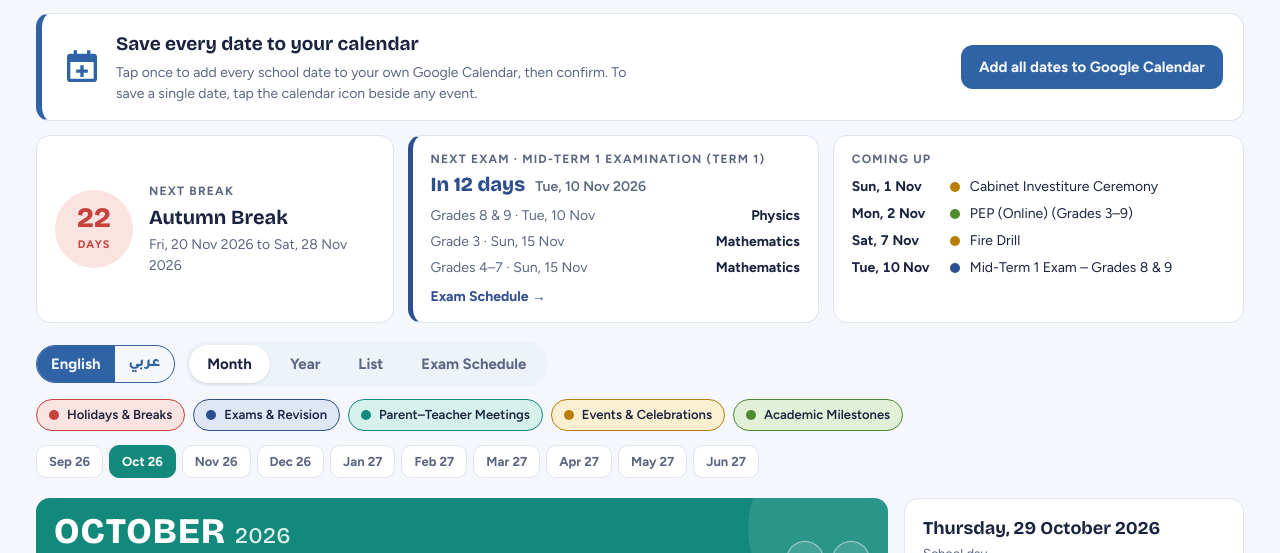
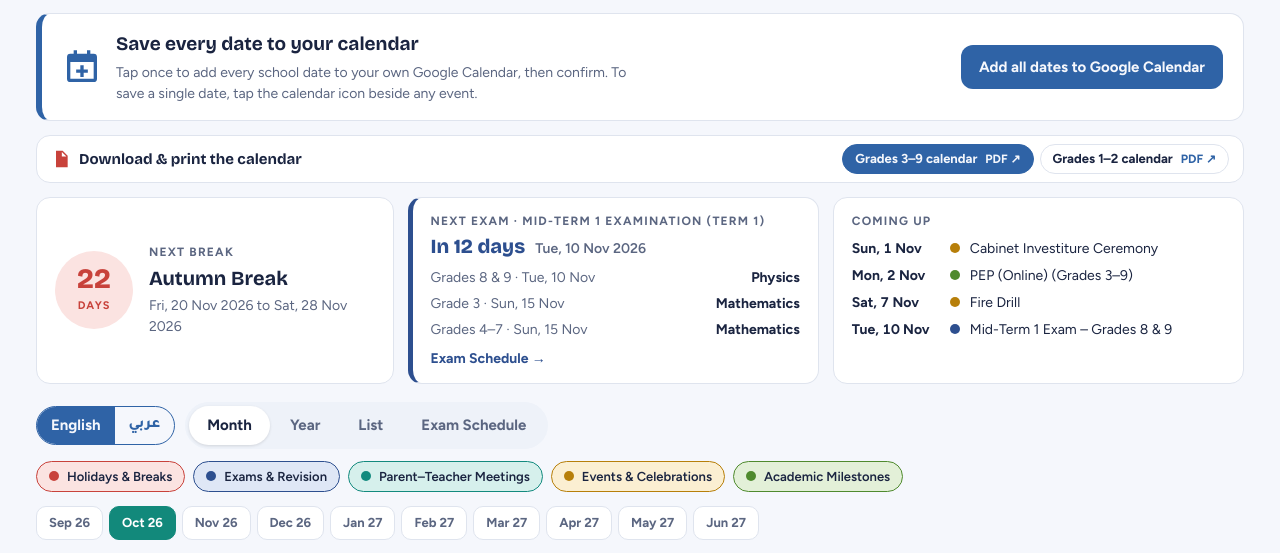
Before and after one commit to KENZSCHOOLS/kenz-academic-calendar-2026-27, a plain HTML site: page index.html in a window 1280 px wide. Shown: the part 214-767 px from the top of the page. Drawn offline with nearby package versions, Linux system fonts and the light colour scheme.

Commit message:
Enhance calendar section and localization updates
Added new card section for downloadable calendars and updated localization strings.

```diff
--- a/index.html
+++ b/index.html
@@ -50,6 +50,17 @@ img { max-width:100%; }
 .gsw button[aria-pressed="true"] b, .gsw button[aria-pressed="true"] small { color:#fff; }
 :root[data-grade="g12"] .pill { background:#ff8a3d; color:#fff; }
 .eoy.res { margin-top:10px; background:var(--acad); }
+.dl { display:flex; flex-wrap:wrap; gap:8px 14px; align-items:center; justify-content:space-between; padding:8px 14px; margin-bottom:14px; border-inline-start:4px solid var(--hol); }
+.dl-t { display:flex; gap:8px; align-items:center; min-width:0; flex:0 1 auto; }
+.dl-t svg { width:20px; height:20px; fill:var(--hol); flex:none; }
+.dl h3 { font-size:15px; } .dl p { display:none; }
+.dl-b { display:flex; flex-wrap:wrap; gap:6px; }
+.dl-a { display:flex; align-items:center; gap:8px; justify-content:space-between; text-decoration:none; color:var(--ink); border:1.5px solid var(--line); background:var(--surface); border-radius:99px; padding:4px 12px; font-size:13px; flex:0 1 auto; }
+.dl-a span { display:flex; gap:6px; align-items:baseline; } .dl-a b { font-weight:800; } .dl-a small { display:none; }
+.dl-a em { font-style:normal; font-weight:800; font-size:12px; color:var(--brand); white-space:nowrap; }
+.dl-a.mine { border-color:var(--brand); background:var(--brand); } .dl-a.mine b, .dl-a.mine small, .dl-a.mine em { color:var(--bg); }
+.dl-a.g12.mine { border-color:#ff8a3d; background:#ff8a3d; } .dl-a.g12.mine b, .dl-a.g12.mine small, .dl-a.g12.mine em { color:#fff; }
+.dl-a:hover { border-color:var(--brand); }
 .sr { position:absolute; width:1px; height:1px; overflow:hidden; clip:rect(0 0 0 0); }
 .xs-tabs { display:flex; flex-wrap:wrap; gap:8px; margin-bottom:12px; }
 .xs-tabs button { border:2px solid var(--line); background:var(--surface); color:var(--ink); border-radius:99px; padding:8px 18px; font-weight:800; font-size:15px; }
@@ -341,6 +352,7 @@ button { font:inherit; color:inherit; cursor:pointer; }
     </div>
   </section>
   <section class="card gall" id="gall" hidden></section>
+  <section class="card dl" id="dl"></section>
   <section class="status">
     <div class="card next" id="next"></div>
     <div class="card nx" id="nextx"></div>
@@ -637,7 +649,7 @@ let GR = "g39";
 const DATA = { months: ALL.months, monAr: ALL.monAr, events: ALL.grades.g39 };
 const I18N = {
  en: {
-  title:"ACADEMIC CALENDAR", grades:"GRADES 3 – 9", ah:"1448 – 1449 AH", alt:"التقويم الأكاديمي", soon:"Coming up", month:"Month", year:"Year", list:"List", exams:"Exam Schedule", nextExam:"Next exam", noExam:"No upcoming exams have been scheduled yet.", todayW:"Today", inDays:n=>"In "+n+(n===1?" day":" days"), xDate:"Date", xDay:"Day", xSub:"Subject", xSched:"Schedule", xHours:"Exams will be conducted during regular class hours.", xReg:d=>d+" will be a regular class day.", xNone:"No exam timetable has been published for this grade yet.", xDone:"Done", xNext:"Next", xHint:"Tap the calendar icon to save a single exam to Google Calendar.",
+  title:"ACADEMIC CALENDAR", grades:"GRADES 3 – 9", ah:"1448 – 1449 AH", alt:"التقويم الأكاديمي", soon:"Coming up", month:"Month", year:"Year", list:"List", dlH:"Download & print the calendar", dlP:"A3 size, two pages. Print double-sided (flip on long edge) at actual size.", dlYours:"Your grade", g12F:"Grades 1–2 calendar", g39F:"Grades 3–9 calendar", dlB:"Open PDF", exams:"Exam Schedule", nextExam:"Next exam", noExam:"No upcoming exams have been scheduled yet.", todayW:"Today", inDays:n=>"In "+n+(n===1?" day":" days"), xDate:"Date", xDay:"Day", xSub:"Subject", xSched:"Schedule", xHours:"Exams will be conducted during regular class hours.", xReg:d=>d+" will be a regular class day.", xNone:"No exam timetable has been published for this grade yet.", xDone:"Done", xNext:"Next", xHint:"Tap the calendar icon to save a single exam to Google Calendar.",
   search:"Search events, e.g. PTM, exam, Eid", sumH:"Holidays & Examinations", holH:"Holidays & Breaks", examH:"Examinations",
   eoy:"END OF ACADEMIC YEAR", eoyD:"Thursday, 1 July 2027", res:"RESULT DECLARATION – TERM 2", resD:"Thursday, 15 July 2027", g12L:"Grades 1 – 2", g39L:"Grades 3 – 9", g12S:"Unit tests", g39S:"Mid-term & term exams", pickG:"Choose your child's grade", who:"Who We Are", visH:"Our Vision", misH:"Our Mission",
   vis:"To be the trusted partner in the holistic transformation of young learners into global leaders with strong human values.",
@@ -656,7 +668,7 @@ const I18N = {
   values:[["Excellence","Striving for the highest standards in academics, character, and service."],["Integrity","Upholding honesty, respect, and ethical conduct in all we do."],["Respect","Valuing diversity, empathy, and the dignity of every individual."],["Innovation","Encouraging creativity, critical thinking, and a love for lifelong learning."],["Community","Building strong partnerships with students, parents, and society."],["Responsibility","Nurturing accountable, compassionate global citizens."]]
  },
  ar: {
-  title:"التقويم الأكاديمي", grades:"الصفوف 3 – 9", ah:"1448 – 1449 هـ", alt:"ACADEMIC CALENDAR", soon:"الفعاليات القادمة", exams:"جدول الاختبارات", nextExam:"الاختبار القادم", noExam:"لا توجد اختبارات قادمة مجدولة حتى الآن.", todayW:"اليوم", inDays:n=>"بعد "+n+" "+(n===1?"يوم":(n===2?"يومين":(n<=10?"أيام":"يومًا"))), xDate:"التاريخ", xDay:"اليوم", xSub:"المادة", xSched:"الجدول", xHours:"تُعقد الاختبارات خلال ساعات الدوام الدراسي المعتادة.", xReg:d=>"سيكون يوم "+d+" يومًا دراسيًا عاديًا.", xNone:"لم يُنشر جدول اختبارات لهذا الصف بعد.", xDone:"انتهى", xNext:"القادم", xHint:"اضغط على أيقونة التقويم لحفظ اختبار واحد في تقويم Google.", month:"الشهر", year:"السنة", list:"القائمة",
+  title:"التقويم الأكاديمي", grades:"الصفوف 3 – 9", ah:"1448 – 1449 هـ", alt:"ACADEMIC CALENDAR", soon:"الفعاليات القادمة", dlH:"حمّل التقويم واطبعه", dlP:"مقاس A3، صفحتان. اطبع على الوجهين (قلب على الحافة الطويلة) بالحجم الفعلي.", dlYours:"صف طفلك", g12F:"تقويم الصفين 1–2", g39F:"تقويم الصفوف 3–9", dlB:"فتح ملف PDF", exams:"جدول الاختبارات", nextExam:"الاختبار القادم", noExam:"لا توجد اختبارات قادمة مجدولة حتى الآن.", todayW:"اليوم", inDays:n=>"بعد "+n+" "+(n===1?"يوم":(n===2?"يومين":(n<=10?"أيام":"يومًا"))), xDate:"التاريخ", xDay:"اليوم", xSub:"المادة", xSched:"الجدول", xHours:"تُعقد الاختبارات خلال ساعات الدوام الدراسي المعتادة.", xReg:d=>"سيكون يوم "+d+" يومًا دراسيًا عاديًا.", xNone:"لم يُنشر جدول اختبارات لهذا الصف بعد.", xDone:"انتهى", xNext:"القادم", xHint:"اضغط على أيقونة التقويم لحفظ اختبار واحد في تقويم Google.", month:"الشهر", year:"السنة", list:"القائمة",
   search:"ابحث عن فعالية، مثل: اجتماع، اختبار، عيد", sumH:"الإجازات والاختبارات", holH:"الإجازات والعطل", examH:"الاختبارات",
   eoy:"نهاية العام الدراسي", eoyD:"الخميس 1 يوليو 2027", res:"إعلان نتائج الفصل الثاني", resD:"الخميس 15 يوليو 2027", g12L:"الصفان 1 – 2", g39L:"الصفوف 3 – 9", g12S:"اختبارات الوحدات", g39S:"اختبارات منتصف ونهاية الفصل", pickG:"اختر صف طفلك", who:"من نحن", visH:"رؤيتنا", misH:"رسالتنا",
   vis:"أن نكون الشريك الموثوق في التحوّل الشامل للمتعلمين الصغار إلى قادة عالميين يتحلّون بقيم إنسانية راسخة.",
@@ -684,7 +696,13 @@ function gcal(e) {
   return "https://calendar.google.com/calendar/render?" + p.toString().replace("%2F","/");
 }
 const gbtn = (e, short) => `<a class="gadd" href="${gcal(e)}" target="_blank" rel="noopener" aria-label="${esc(T().gadd+": "+ttl(e))}"><svg viewBox="0 0 24 24" aria-hidden="true"><path d="M7 2v2H5a2 2 0 0 0-2 2v13a2 2 0 0 0 2 2h14a2 2 0 0 0 2-2V6a2 2 0 0 0-2-2h-2V2h-2v2H9V2zm-2 7h14v10H5zm6 2v2.5H8.5v2H11V18h2v-2.5h2.5v-2H13V11z"/></svg>${short?"":`<span>${T().gaddS}</span>`}</a>`;
-function renderAllCard() {
+function renderDl() {
+  const F = { g12:"KAIS-Calendar-2026-27-Grades-1-2.pdf", g39:"KAIS-Calendar-2026-27-Grades-3-9.pdf" };
+  const order = GR==="g12" ? ["g12","g39"] : ["g39","g12"];
+  $("#dl").innerHTML = `<div class="dl-t"><svg viewBox="0 0 24 24" aria-hidden="true"><path d="M6 2h8l6 6v14H6zm7 1.5V9h5.5zM8 13h8v1.6H8zm0 3.2h8v1.6H8z"/></svg><div><h3 title="${esc(T().dlP)}">${T().dlH}</h3></div></div>
+    <div class="dl-b">${order.map(g => `<a class="dl-a ${g} ${g===GR?"mine":""}" href="${F[g]}" target="_blank" rel="noopener"><span><b>${T()[g+"F"]}</b>${g===GR?`<small>${T().dlYours}</small>`:""}</span><em>PDF ↗</em></a>`).join("")}</div>`;
+}
+function renderAllCard() { renderDl();
   const el = $("#gall");
   let url = GCAL_ALL[lang] || GCAL_ALL.en;
   if (!url) {
```
